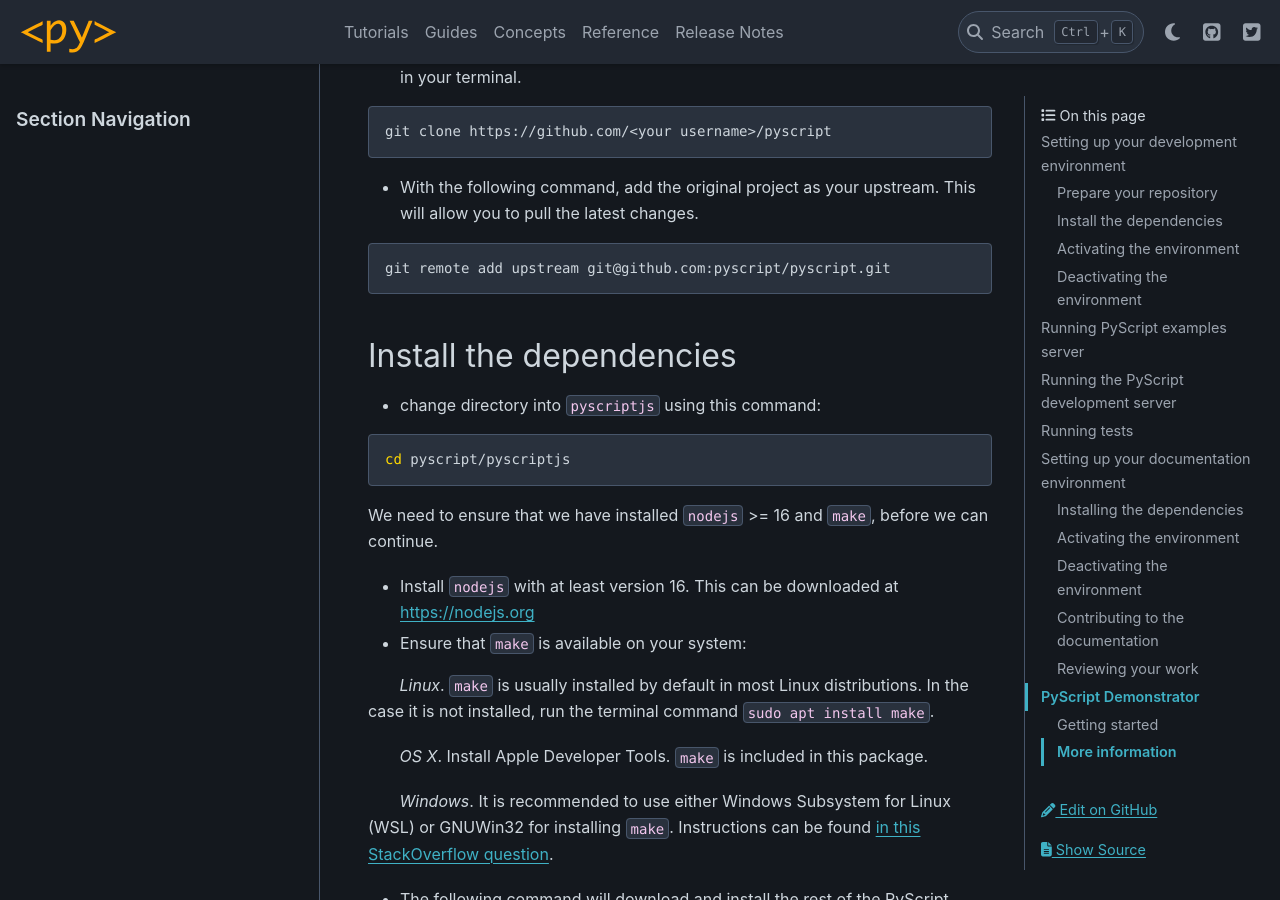
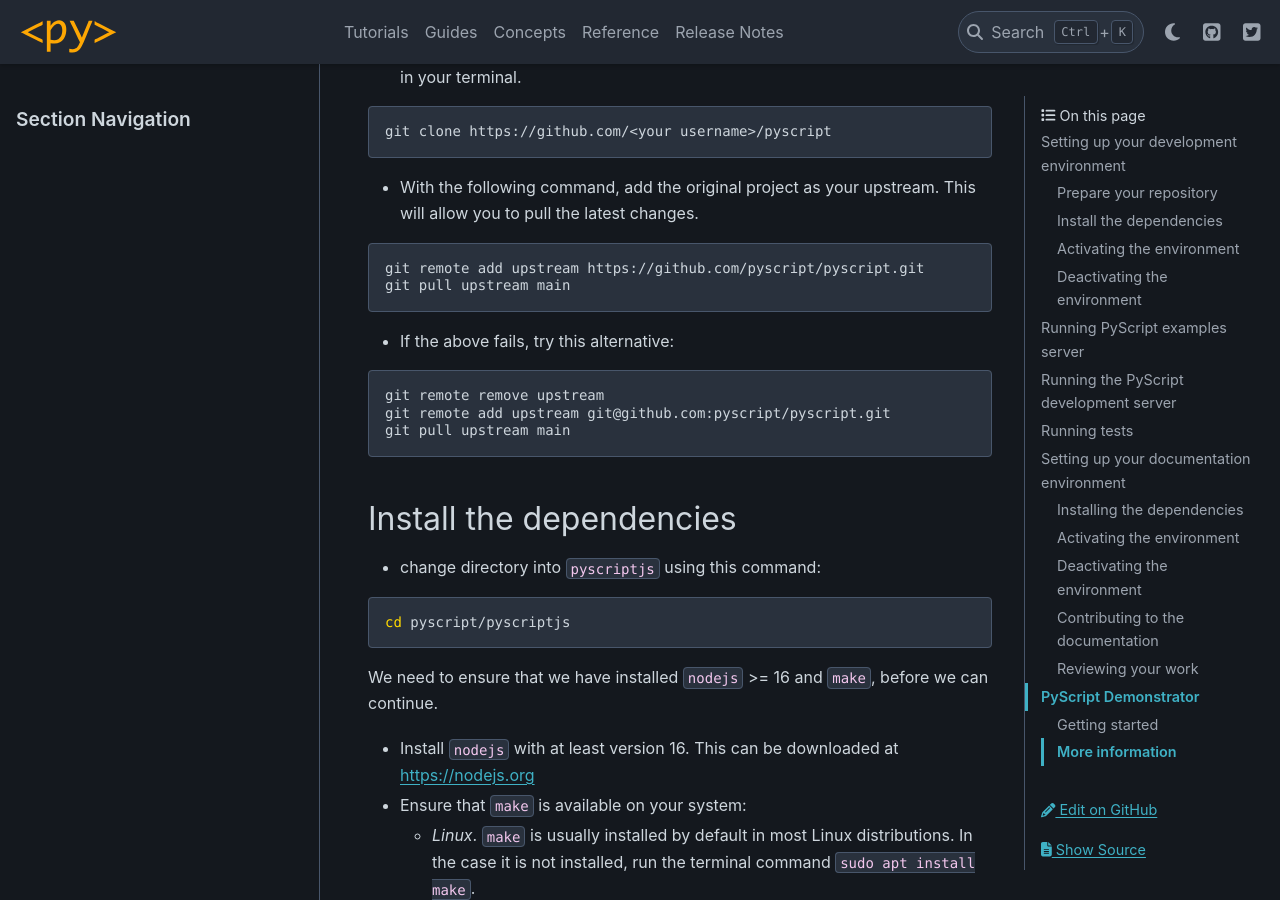
Before and after one commit to pyscript/pyscript, a Sphinx documentation site: the page built from docs/development/setting-up-environment.md, in a window 1280 px wide and 900 px high, scrolled down 425 px. Built offline with Sphinx 7.4.7 and the PyData theme 0.15.4, drawn with Linux system fonts in a browser that asks for light colours.

Commit message:
Added alternative to git upstream
Indented list instead of using &nbsp;

````diff
--- a/docs/development/setting-up-environment.md
+++ b/docs/development/setting-up-environment.md
@@ -15,7 +15,16 @@
 * With the following command, add the original project as your upstream. This will allow you to pull the latest changes.
 
 ```sh
+git remote add upstream https://github.com/pyscript/pyscript.git
+git pull upstream main
+```
+
+* If the above fails, try this alternative:
+
+```sh
+git remote remove upstream
 git remote add upstream git@github.com:pyscript/pyscript.git
+git pull upstream main
 ```
 
 ## Install the dependencies
@@ -32,11 +41,11 @@
 
 * Ensure that `make` is available on your system:
 
-&nbsp;&nbsp;&nbsp;&nbsp;&nbsp;&nbsp; *Linux*. `make` is usually installed by default in most Linux distributions. In the case it is not installed, run the terminal command `sudo apt install make`.
+  * *Linux*. `make` is usually installed by default in most Linux distributions. In the case it is not installed, run the terminal command `sudo apt install make`.
 
-&nbsp;&nbsp;&nbsp;&nbsp;&nbsp;&nbsp; *OS X*. Install Apple Developer Tools. `make` is included in this package.
+  * *OS X*. Install Apple Developer Tools. `make` is included in this package.
 
-&nbsp;&nbsp;&nbsp;&nbsp;&nbsp;&nbsp; *Windows*. It is recommended to use either Windows Subsystem for Linux (WSL) or GNUWin32 for installing `make`. Instructions can be found [in this StackOverflow question](https://stackoverflow.com/questions/32127524/how-to-install-and-use-make-in-windows).
+  * *Windows*. It is recommended to use either Windows Subsystem for Linux (WSL) or GNUWin32 for installing `make`. Instructions can be found [in this StackOverflow question](https://stackoverflow.com/questions/32127524/how-to-install-and-use-make-in-windows).
 
 * The following command will download and install the rest of the PyScript dependencies:
 
@@ -44,7 +53,7 @@
 make setup
 ```
 
-&nbsp;&nbsp;&nbsp;&nbsp;&nbsp;&nbsp; **NOTE**: If `make setup` gives an error on an incompatible version for node or npm, please refer to [troubleshooting](https://github.com/pyscript/pyscript/blob/main/TROUBLESHOOTING.md).
+  * **NOTE**: If `make setup` gives an error on an incompatible version for node or npm, please refer to [troubleshooting](https://github.com/pyscript/pyscript/blob/main/TROUBLESHOOTING.md).
 
 ## Activating the environment
 
````
